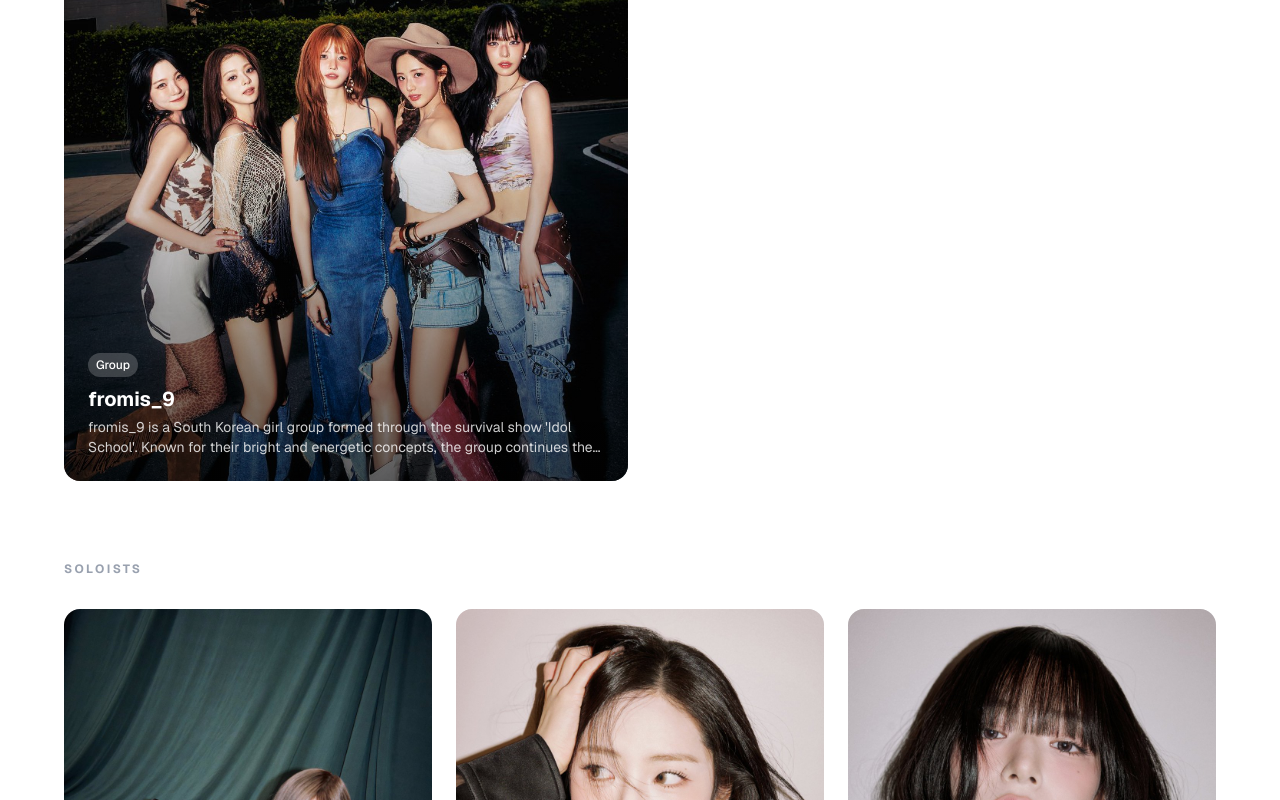
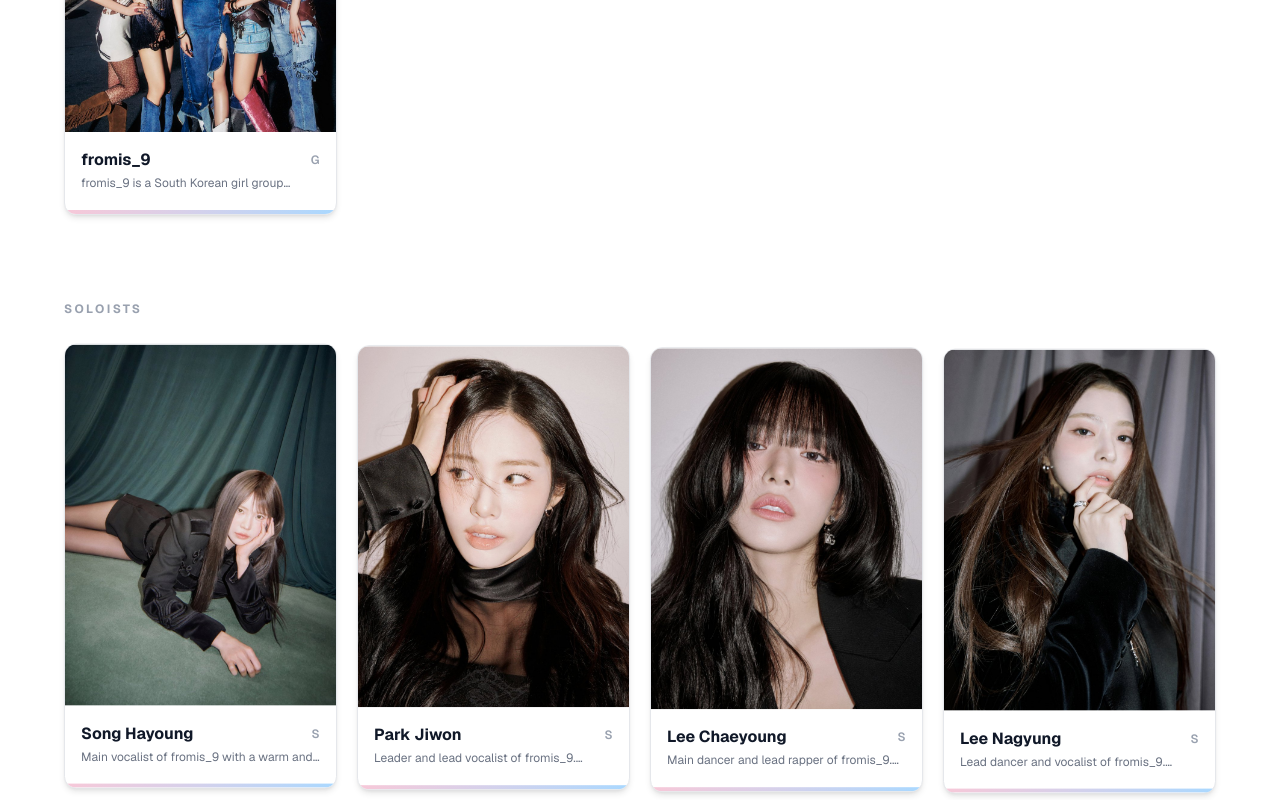
Before and after one commit to longneng3939/ASND, a Next.js app: page /artists in a window 1280 px wide. Shown: the part 640-1440 px from the top of the page. Built offline with nearby package versions, Linux system fonts and the light colour scheme.

Commit message:
Changing in the artist

```diff
--- a/src/app/artists/page.tsx
+++ b/src/app/artists/page.tsx
@@ -32,8 +32,8 @@
               <h2 className="text-xs font-bold uppercase tracking-[0.2em] text-gray-400 mb-8">
                 {t.artists.groups}
               </h2>
-              <div className="grid grid-cols-1 md:grid-cols-2 gap-6">
-                {groups.map((artist) => (
+              <div className="grid grid-cols-2 sm:grid-cols-3 lg:grid-cols-4 gap-3 sm:gap-5">
+                {groups.map((artist, i) => (
                   <ArtistCard
                     key={artist.id}
                     id={artist.id}
@@ -43,7 +43,8 @@
                     type={artist.type === "group" ? "group" : "solo"}
                     description={artist.description}
                     descriptionKo={artist.descriptionKo}
-                    variant="featured"
+                    variant="photocard"
+                    index={i}
                   />
                 ))}
               </div>
@@ -55,8 +56,8 @@
               <h2 className="text-xs font-bold uppercase tracking-[0.2em] text-gray-400 mb-8">
                 {t.artists.soloists}
               </h2>
-              <div className="grid grid-cols-1 sm:grid-cols-2 lg:grid-cols-3 gap-6">
-                {soloists.map((artist) => (
+              <div className="grid grid-cols-2 sm:grid-cols-3 lg:grid-cols-4 gap-3 sm:gap-5">
+                {soloists.map((artist, i) => (
                   <ArtistCard
                     key={artist.id}
                     id={artist.id}
@@ -66,7 +67,8 @@
                     type={artist.type === "group" ? "group" : "solo"}
                     description={artist.description}
                     descriptionKo={artist.descriptionKo}
-                    variant="featured"
+                    variant="photocard"
+                    index={groups.length + i}
                   />
                 ))}
               </div>
--- a/src/app/globals.css
+++ b/src/app/globals.css
@@ -306,10 +306,42 @@
     }
 }
 
+/* Photocard entrance stagger */
+@keyframes photocardEnter {
+    from {
+        opacity: 0;
+        transform: translateY(24px) scale(0.95);
+    }
+    to {
+        opacity: 1;
+        transform: translateY(0) scale(1);
+    }
+}
+
+.photocard-enter {
+    opacity: 0;
+    animation: photocardEnter 0.5s cubic-bezier(0.16, 1, 0.3, 1) forwards;
+}
+
+@keyframes floatCard {
+    0%, 100% {
+        transform: translateY(0);
+    }
+    50% {
+        transform: translateY(-6px);
+    }
+}
+
+.animate-float {
+    animation: floatCard 4s ease-in-out infinite;
+}
+
 /* Reduced motion: disable heritage animations */
 @media (prefers-reduced-motion: reduce) {
     .animate-cinematic-reveal,
-    .animate-stamp-in {
+    .animate-stamp-in,
+    .photocard-enter,
+    .animate-float {
         animation: none;
         opacity: 1;
         transform: none;
--- a/src/components/ui/ArtistCard.tsx
+++ b/src/components/ui/ArtistCard.tsx
@@ -12,7 +12,8 @@
   type: "group" | "solo";
   description?: string;
   descriptionKo?: string;
-  variant?: "default" | "compact" | "featured";
+  variant?: "default" | "compact" | "featured" | "photocard";
+  index?: number;
 }
 
 export function ArtistCard({
@@ -24,6 +25,7 @@
   description,
   descriptionKo,
   variant = "default",
+  index = 0,
 }: ArtistCardProps) {
   const { lang } = useI18n();
   const displayName = lang === "ko" && nameKo ? nameKo : name;
@@ -88,6 +90,53 @@
     );
   }
 
+  if (variant === "photocard") {
+    return (
+      <Link
+        href={`/artists/${id}`}
+        className="group block photocard-enter focus:outline-none focus:ring-2 focus:ring-accent"
+        style={{ animationDelay: `${index * 120}ms` }}
+        aria-label={`View ${displayName} profile`}
+      >
+        <div
+          className="relative animate-float rounded-xl bg-white shadow-md border border-gray-200 overflow-hidden transition-all duration-500 group-hover:shadow-xl group-hover:-translate-y-2 group-hover:rotate-1"
+          style={{ animationDelay: `${index * 0.4}s` }}
+        >
+          {/* Image area */}
+          <div className="relative aspect-[3/4] overflow-hidden bg-gray-50">
+            <Image
+              src={image}
+              alt={displayName}
+              fill
+              className="object-cover object-top transition-transform duration-700 group-hover:scale-105"
+              sizes="(max-width: 640px) 50vw, (max-width: 1024px) 33vw, 25vw"
+            />
+          </div>
+
+          {/* Info strip */}
+          <div className="p-3 sm:p-4">
+            <div className="flex items-center justify-between gap-2 mb-0.5">
+              <h3 className="text-sm sm:text-base font-bold text-gray-900 truncate">
+                {displayName}
+              </h3>
+              <span className="shrink-0 text-[10px] sm:text-xs font-semibold text-gray-400 uppercase tracking-wider">
+                {type === "group" ? "G" : "S"}
+              </span>
+            </div>
+            {displayDescription && (
+              <p className="text-xs text-gray-500 line-clamp-1 leading-relaxed">
+                {displayDescription}
+              </p>
+            )}
+          </div>
+
+          {/* Accent bottom bar */}
+          <div className="h-1 bg-gradient-to-r from-accent to-secondary" />
+        </div>
+      </Link>
+    );
+  }
+
   return (
     <Link
       href={`/artists/${id}`}
--- a/src/data/artists.ts
+++ b/src/data/artists.ts
@@ -2,7 +2,7 @@
   id: string;
   name: string;
   nameKo: string;
-  type: "group" | "soloist";
+  type: "group" | "soloist" | "";
   debut: string;
   members?: string[];
   description: string;
```
